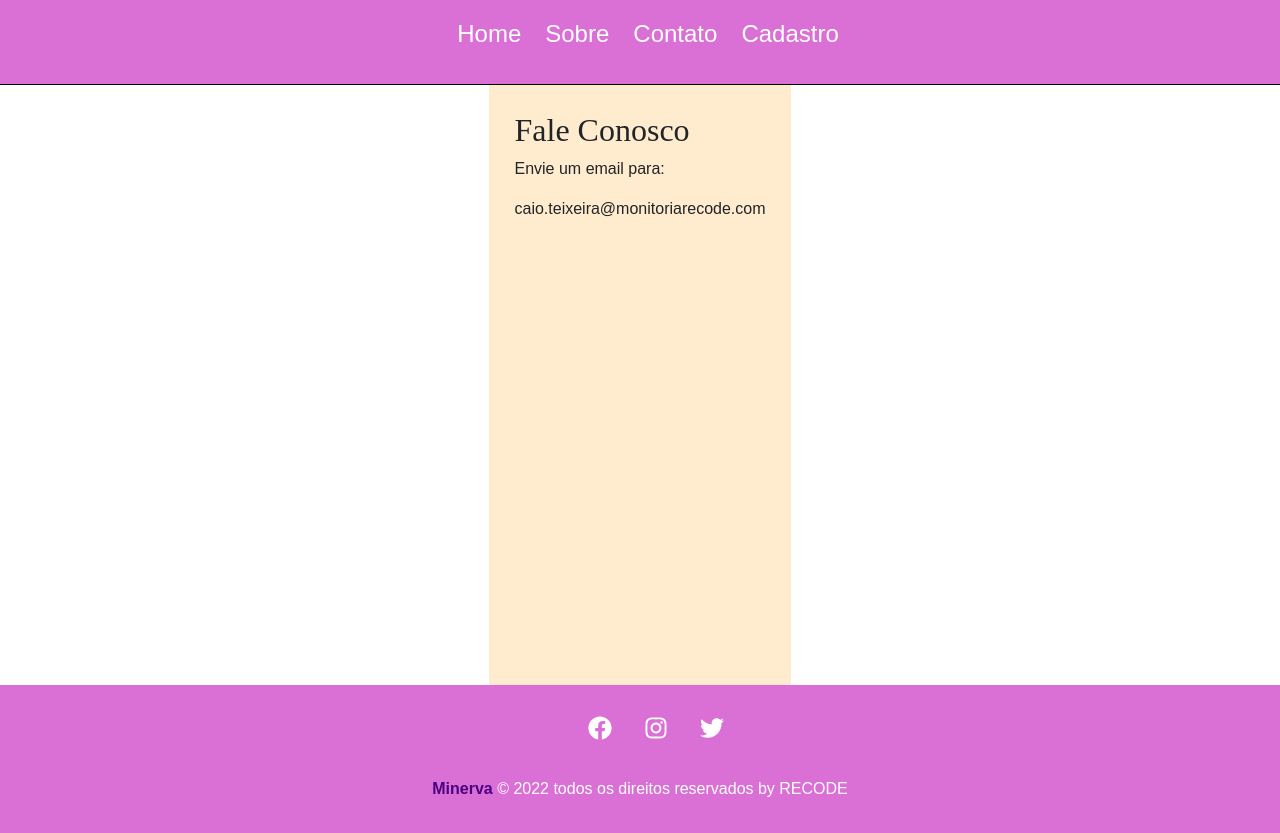
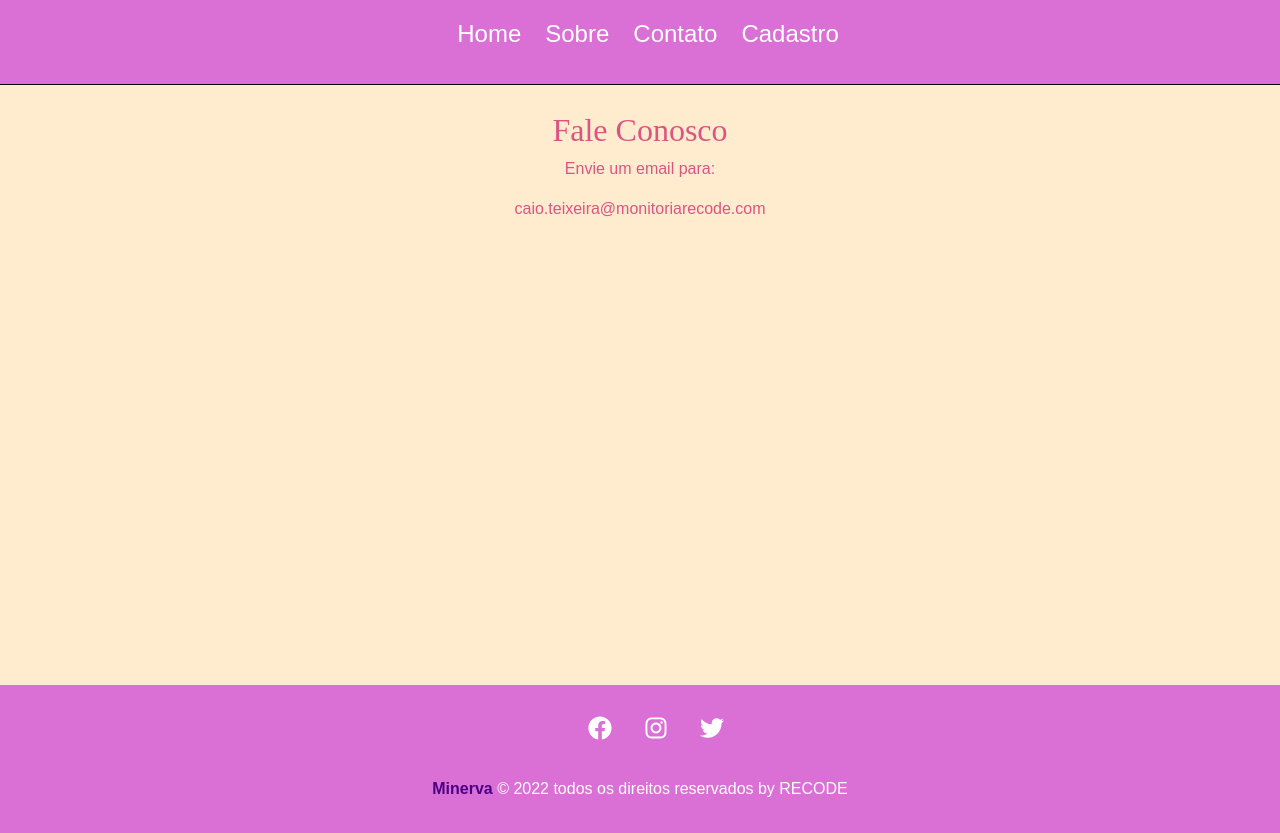
Before and after one commit to viniciuspbrandao/project_minerva, a React (Create React App) app in the folder Front/minervaReact-master/: page /Contato in a window 1280 px wide. Built offline with nearby package versions, Linux system fonts and the light colour scheme.

Commit message:
testetres

```diff
--- a/Front/minervaReact-master/src/components/pages/Cadastro.module.css
+++ b/Front/minervaReact-master/src/components/pages/Cadastro.module.css
@@ -3,4 +3,9 @@
   padding: 2%;
   align-items: center;
   justify-content: center;
+
+  width: 100%;
+  flex: 1;
+  text-align: center;
+  color: rgb(219, 85, 131);
 }
--- a/Front/minervaReact-master/src/components/pages/Contato.module.css
+++ b/Front/minervaReact-master/src/components/pages/Contato.module.css
@@ -3,4 +3,9 @@
   padding: 2%;
   align-items: center;
   justify-content: center;
+  width: 100%;
+  flex: 1;
+
+  text-align: center;
+  color: rgb(219, 85, 131);
 }
--- a/Front/minervaReact-master/src/components/pages/Sobre.module.css
+++ b/Front/minervaReact-master/src/components/pages/Sobre.module.css
@@ -51,6 +51,8 @@ aside p {
 .card {
   background-color: blanchedalmond;
   padding: 2%;
+  width: 100%;
+  flex: 1;
   align-items: center;
   justify-content: center;
 }
```
